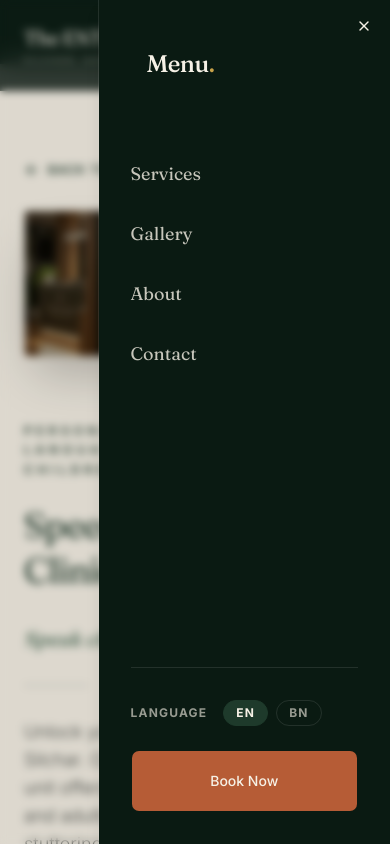
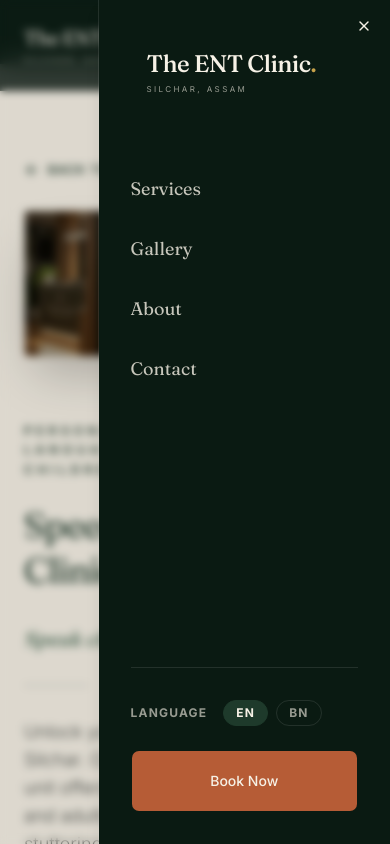
Before and after one commit to Habib7442/ent-clinic-silchar, a Next.js app: page /en/services/speech-therapy-clinic in a window 390 px wide. Both pictures are taken after a click on the button 350 px from the left and 45 px from the top of the page. Shown: the top 844 px of the page. Built offline with nearby package versions, Linux system fonts and the light colour scheme.

Commit message:
design(navbar): replace generic Menu text with premium brand logo header in mobile navigation drawer

```diff
--- a/components/editorial/Navbar.tsx
+++ b/components/editorial/Navbar.tsx
@@ -103,7 +103,12 @@ export default function Navbar() {
           </SheetTrigger>
           <SheetContent side="right" className="bg-[#0A1A12] border-white/10 text-paper flex flex-col p-8">
             <SheetHeader className="text-left mb-12">
-              <SheetTitle className="font-serif text-2xl text-paper">Menu<span className="text-gold">.</span></SheetTitle>
+              <SheetTitle className="font-serif text-2xl text-paper">
+                The ENT Clinic<span className="text-gold">.</span>
+              </SheetTitle>
+              <span className="block text-[8px] uppercase tracking-[0.3em] text-paper/60 font-sans mt-0.5">
+                {lang === 'bn' ? "শিলচর, আসাম" : "SILCHAR, ASSAM"}
+              </span>
               <SheetDescription className="sr-only">
                 Navigate through The ENT Clinic Silchar services and information.
               </SheetDescription>
```
